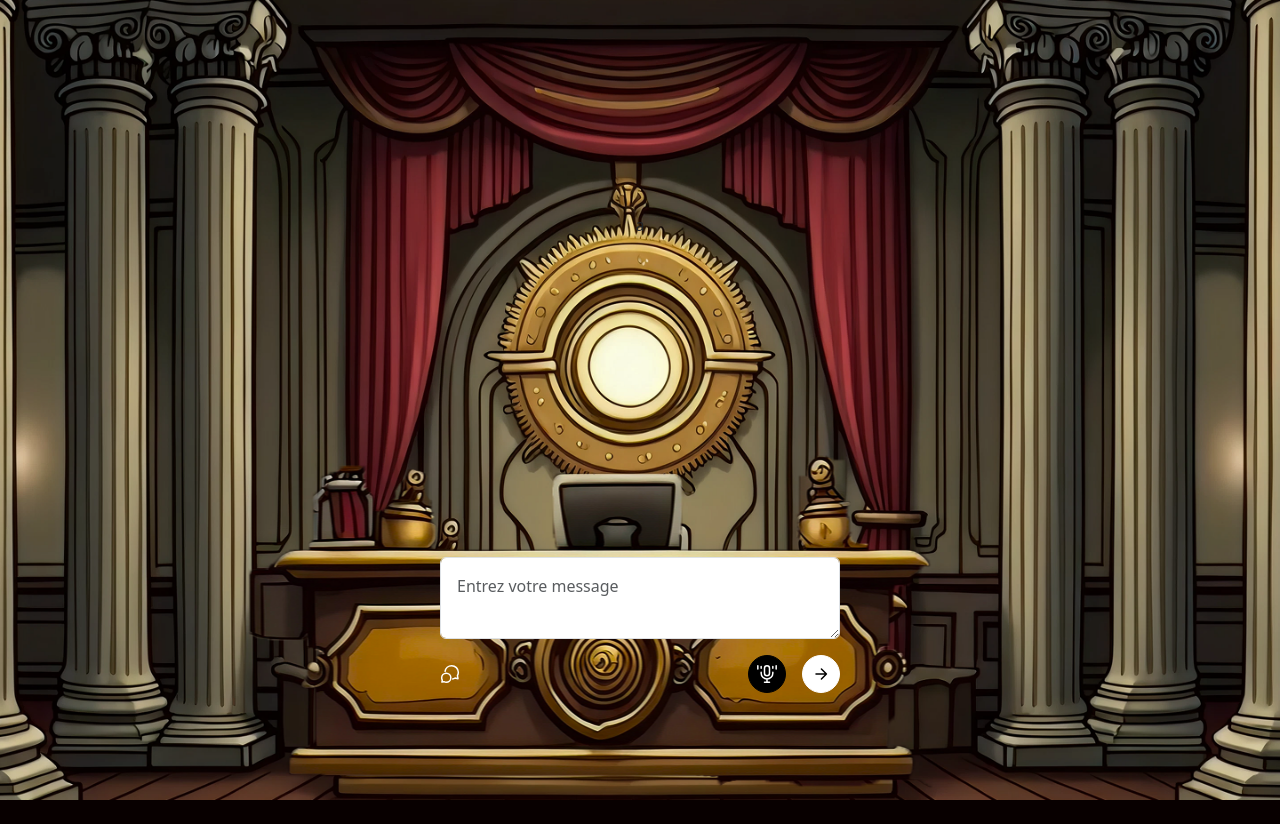
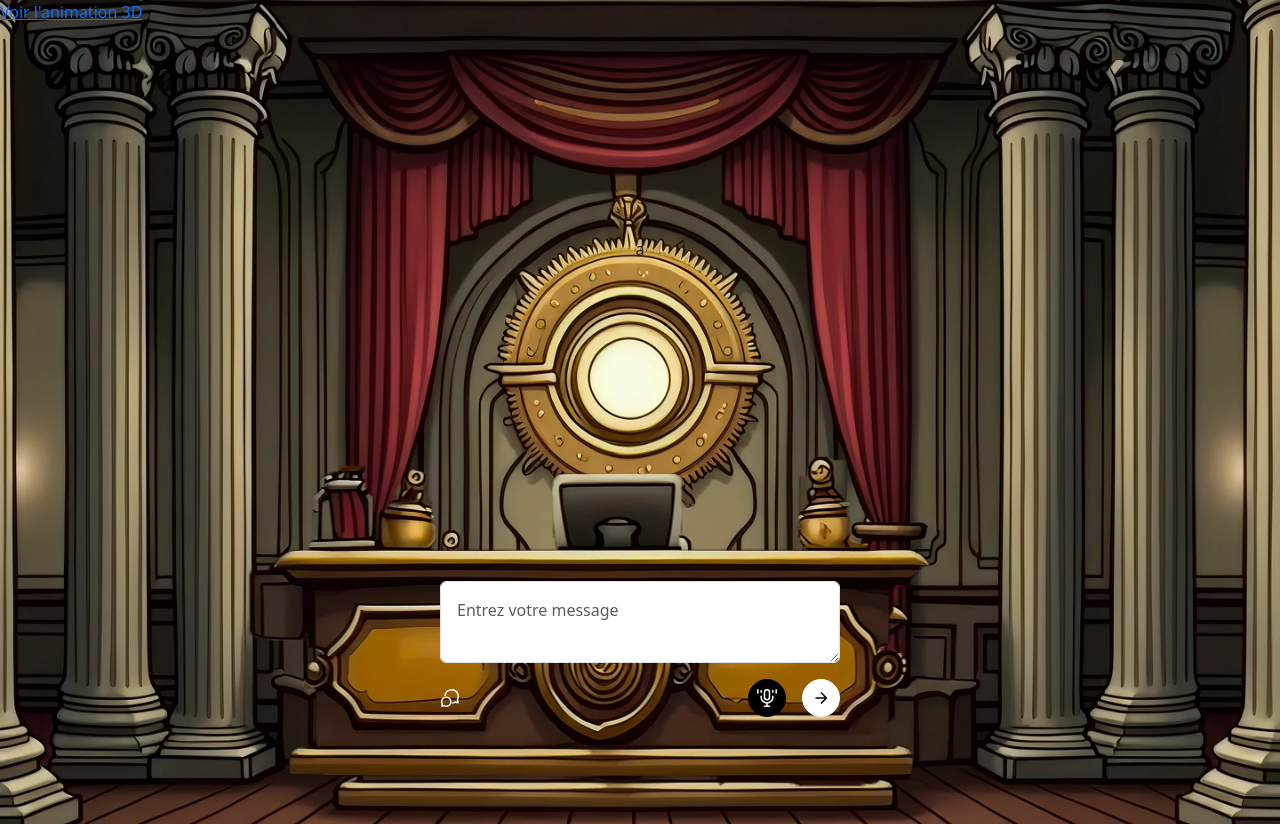
Before and after one commit to bastiancorbin/24h-du-code-2025, a Flask app: page / in a window 1280 px wide. Before the commit the page ends 800 px from the top, so only its background shows below. Run offline with Flask 3, Linux system fonts and the light colour scheme.

Commit message:
Add link to view 3D animation in index.html

```diff
--- a/templates/index.html
+++ b/templates/index.html
@@ -13,6 +13,7 @@
 </head>
 
 <body>
+        <a href="{{ url_for('animation') }}">Voir l'animation 3D</a>
 
     <img style="position:fixed; left: 48%; transform: translateX(-50%); bottom: -44px;" src="{{ url_for('static', filename='imgs/bar.png') }}">
 
```
